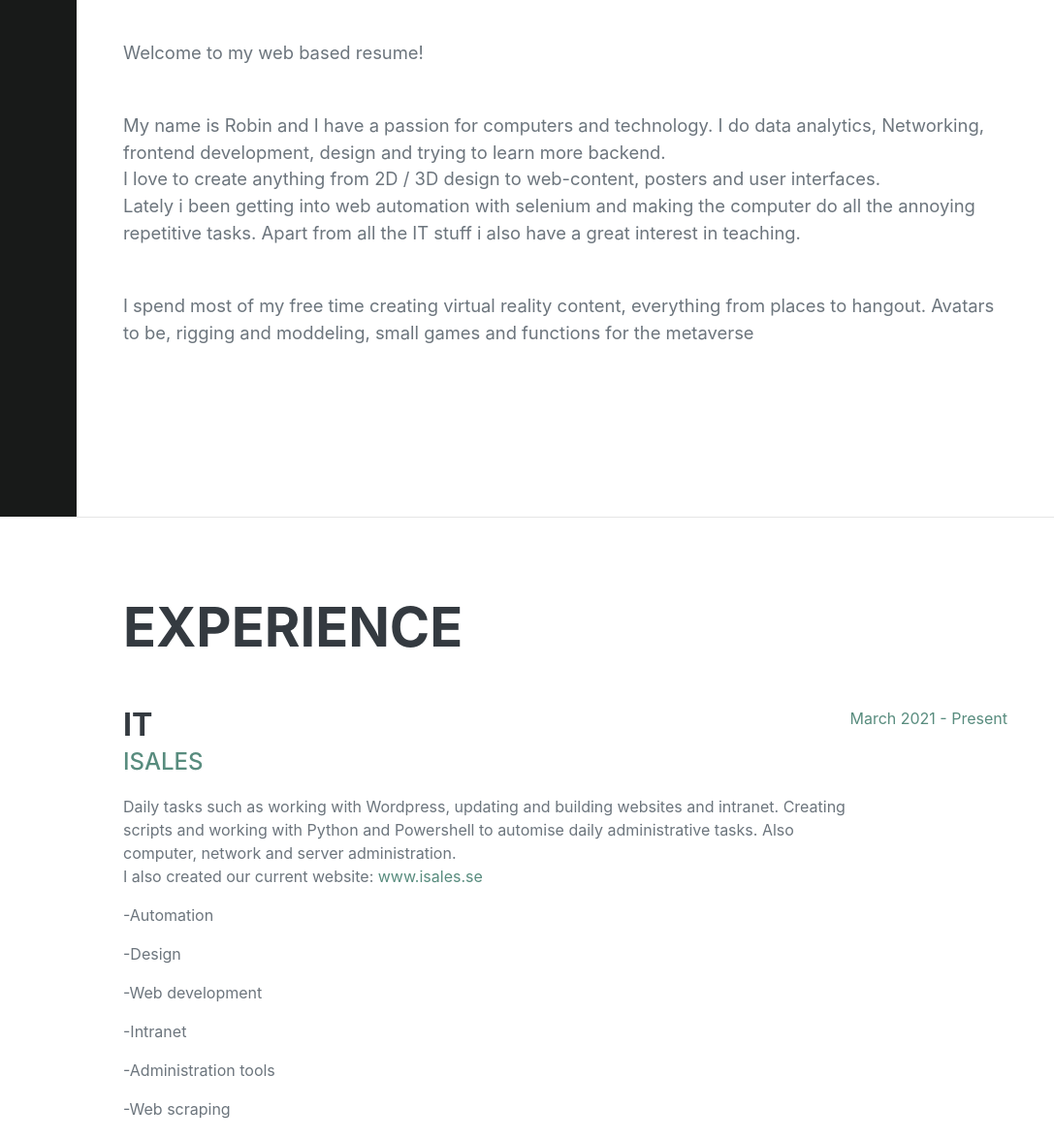
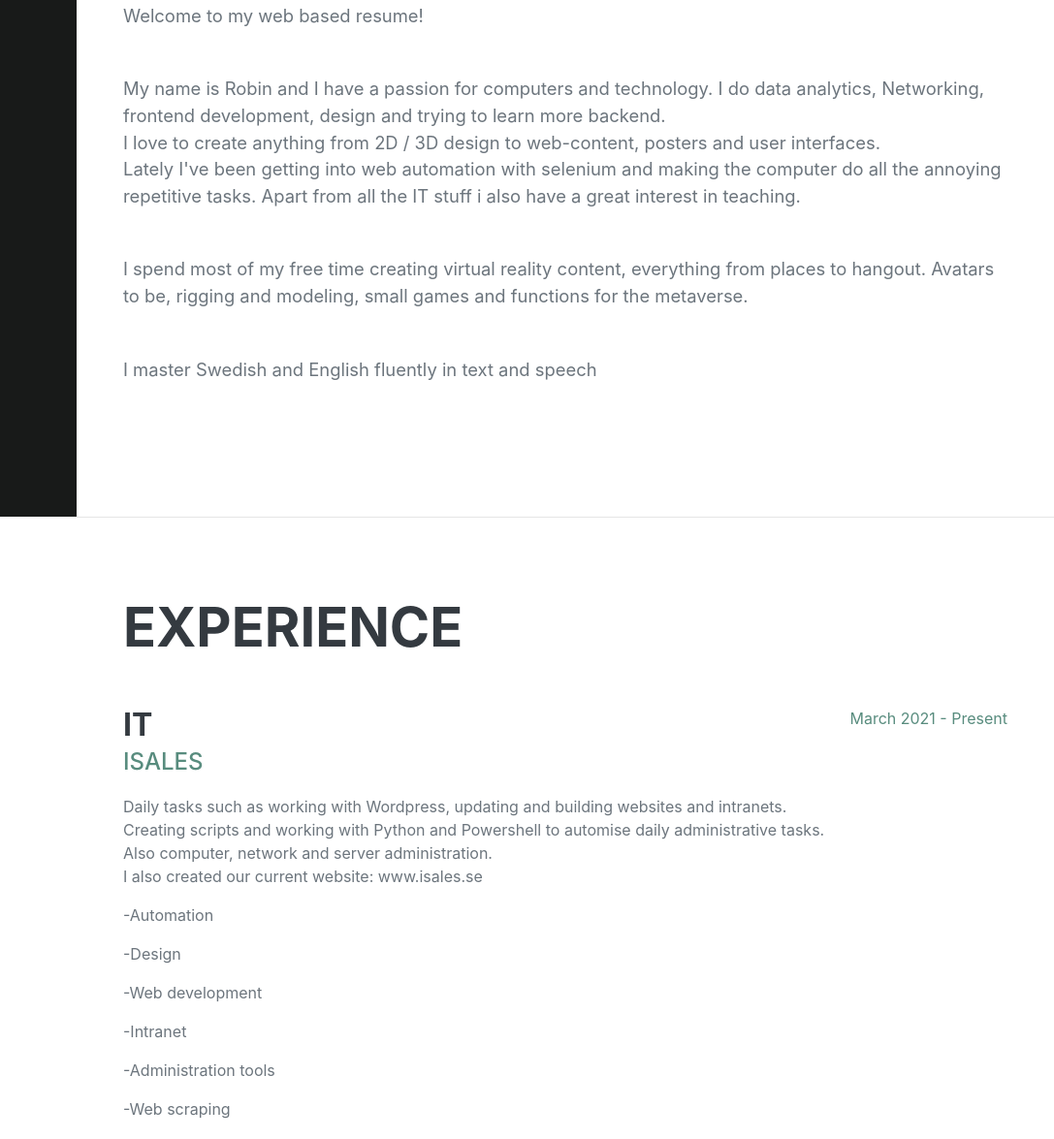
Before and after one commit to exet01/exet01.github.io, a plain HTML site: page index.html in a window 1280 px wide. Shown: the part 267-1442 px from the top of the page at 97% size, 193-1280 px from the left. Drawn offline with nearby package versions, Linux system fonts and the light colour scheme; a web font is replaced by a local one.

Commit message:
Master new

```diff
--- a/index.html
+++ b/index.html
@@ -48,11 +48,14 @@
                         <a href="mailto:robin.paulsen@homtail.se">robin.paulsen@hotmail.se</a>
                     </div>
                     <p class="lead mb-5">Welcome to my web based resume!</p>
-                    <p class="lead mb-5">My name is Robin and I have a passion for computers and technology. I do data analytics, Networking, frontend development, design and trying to learn more backend. <br> I love to create anything from 2D / 3D design to web-content, posters and user interfaces.<br> Lately i been getting into web automation with selenium and making the computer do all the annoying repetitive tasks. Apart from all the IT stuff i also have a great interest in teaching.
+                    <p class="lead mb-5">My name is Robin and I have a passion for computers and technology. I do data analytics, Networking, frontend development, design and trying to learn more backend. <br> I love to create anything from 2D / 3D design to web-content, posters and user interfaces.<br> Lately I've been getting into web automation with selenium and making the computer do all the annoying repetitive tasks. Apart from all the IT stuff i also have a great interest in teaching.
                     </p>
 
                     <p class="lead mb-5">
-                        I spend most of my free time creating virtual reality content, everything from places to hangout. Avatars to be, rigging and moddeling, small games and functions for the metaverse</p>
+                        I spend most of my free time creating virtual reality content, everything from places to hangout. Avatars to be, rigging and modeling, small games and functions for the metaverse. </p>
+
+                        <p class="lead mb-5">
+                            I master Swedish and English fluently in text and speech </p>
 
                     <!-- <div class="social-icons">
                         <a class="social-icon" href="#"><i class="fab fa-linkedin-in"></i></a>
@@ -71,9 +74,9 @@
                             <h3 class="mb-0">IT</h3>
 
                             <div class="subheading mb-3">iSales</div>
-                            <p>Daily tasks such as working with Wordpress, updating and building websites and intranet. Creating scripts and working with Python and Powershell to automise daily administrative tasks.
+                            <p>Daily tasks such as working with Wordpress, updating and building websites and intranets. Creating scripts and working with Python and Powershell to automise daily administrative tasks.
                             Also computer, network and server administration.<br>
-                            I also created our current website: <a href="www.isales.se">www.isales.se</a>
+                            I also created our current website: www.isales.se
                             </p>
                             <p>-Automation</p>
                             <p>-Design</p>
@@ -106,8 +109,8 @@
                             <h3 class="mb-0">Founder</h3>
                             <div class="subheading mb-3">Loco App</div>
                             <p> Founder and creator of Loco-app and the company Pumpapp Solutions AB. A restaurant ordering application made to improve workflow, increase revenue and optimize modern payment solutions. Used by restaurant to this day.
-                                <br>For more information please visit the website: (also made by me) </p>
-                                <p><a href="www.thelocoapp.com">www.thelocoapp.com</a></p>
+                                <br>For more information please visit the website: (also made by me)
+                            www.thelocoapp.com</p>
 
                         </div>
                         <div class="flex-shrink-0"><span class="text-primary">December 2015 - March 2017</span></div>
@@ -142,7 +145,7 @@
                             <h3 class="mb-0">Loco App </h3>
                             <div class="subheading mb-3">Founder</div>
                             <div>My first startup company - CMO</div>
-                            <p> <a href="https:/www.thelocoapp.com">www.thelocoapp.com</a></p>
+                            <p>www.thelocoapp.com</a></p>
                         </div>
                         <div class="flex-shrink-0"><span class="text-primary"></span></div>
                     </div>
```
